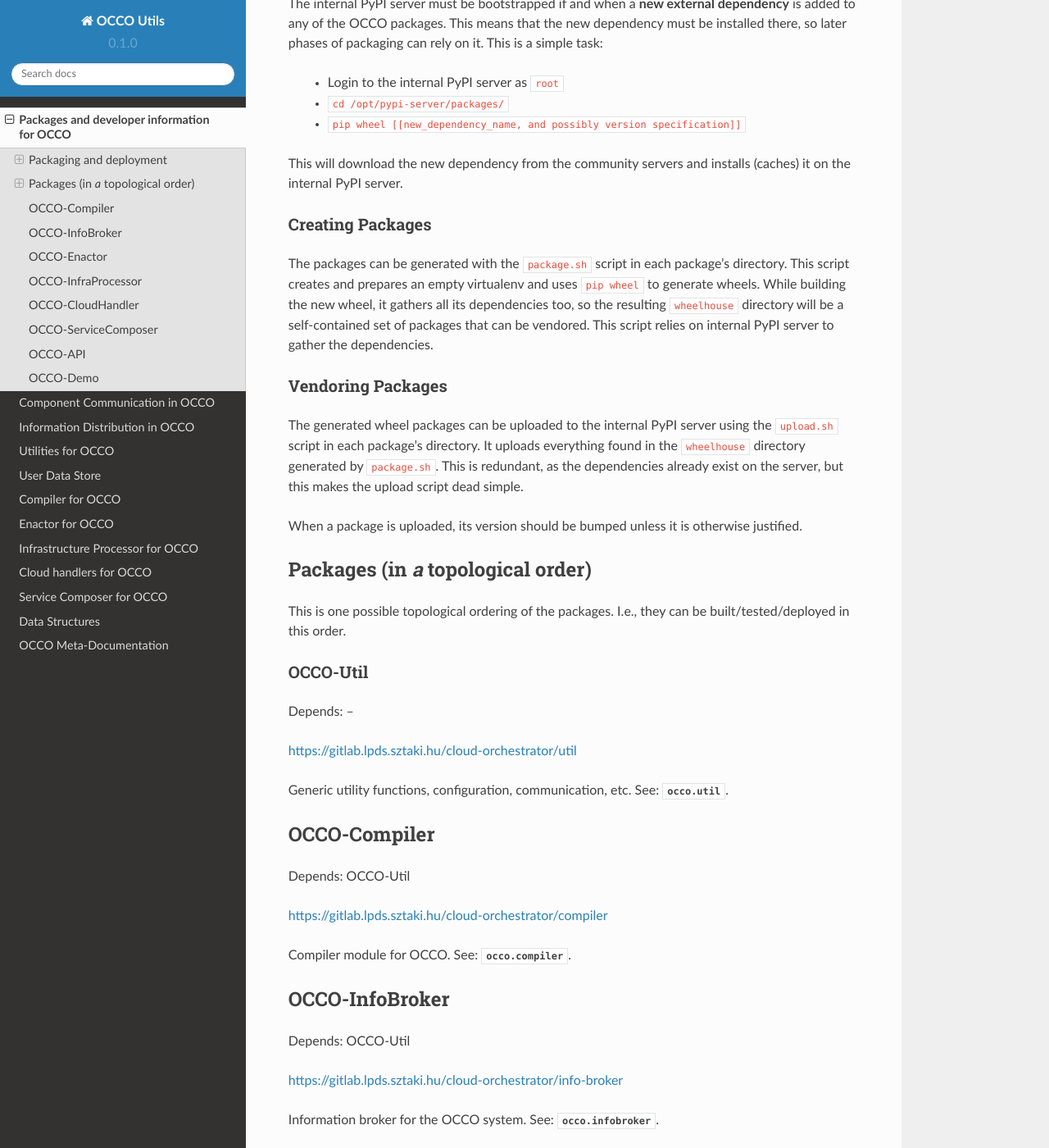
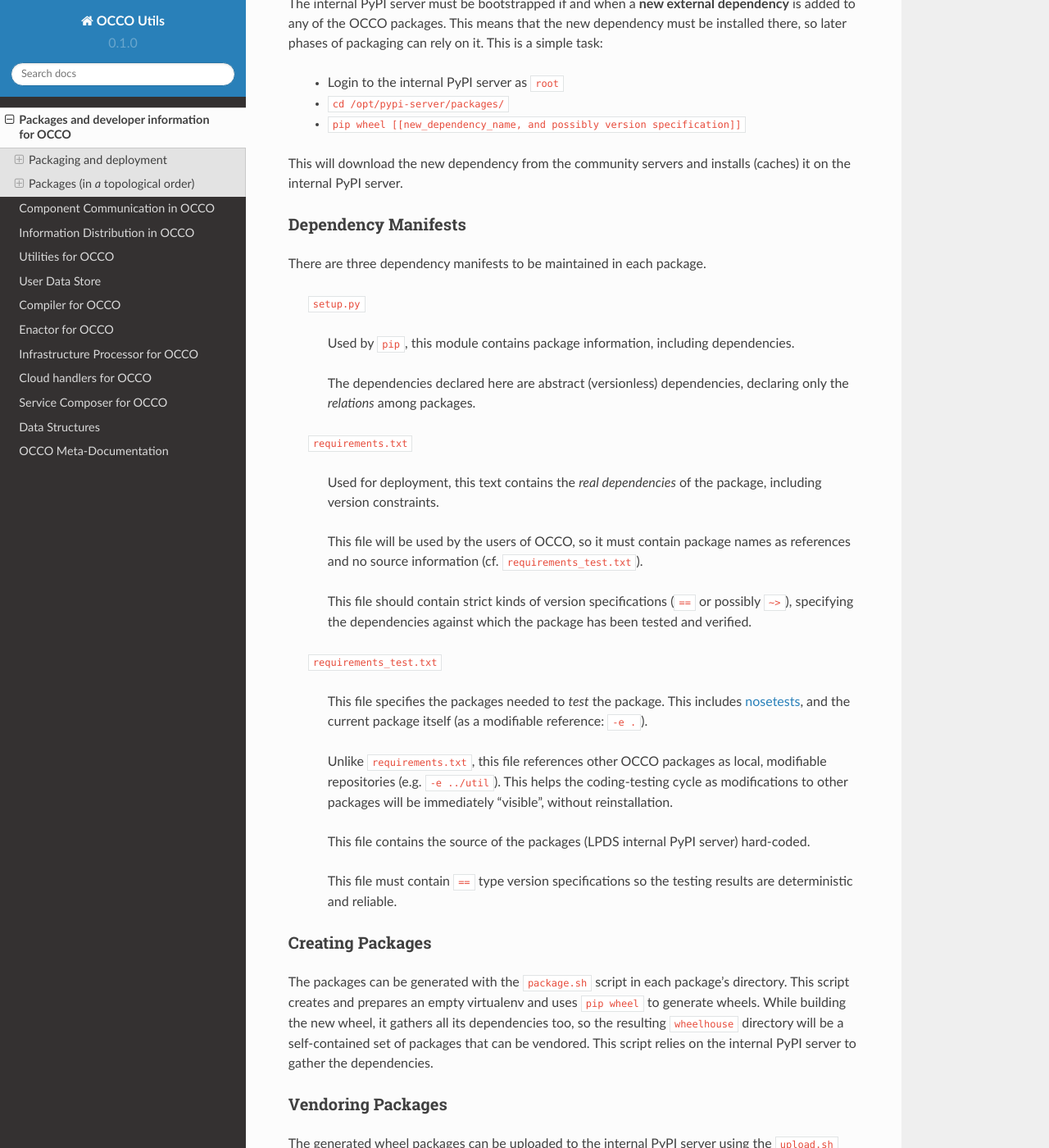
Before and after one commit to occopus/docs, a Sphinx documentation site: the page built from sphinx/source/packages.rst, in a window 1280 px wide and 1400 px high, scrolled down 636 px. Shown: the whole window at 82% size. Built offline with Sphinx 7.4.7 and the Read the Docs theme 2.0.0, drawn with Linux system fonts in a browser that asks for light colours; formulas are drawn with MathJax 3; some of the changed text lies outside the part shown.

Commit message:
Document requirements*

```diff
--- a/sphinx/source/packages.rst
+++ b/sphinx/source/packages.rst
@@ -45,6 +45,51 @@ it. This is a simple task:
 This will download the new dependency from the community servers and installs
 (caches) it on the internal PyPI server.
 
+Dependency Manifests
+~~~~~~~~~~~~~~~~~~~~
+
+There are three dependency manifests to be maintained in each package.
+
+    ``setup.py``
+
+        Used by ``pip``, this module contains package information, including
+        dependencies.
+
+        The dependencies declared here are abstract (versionless) dependencies,
+        declaring only the *relations* among packages.
+
+    ``requirements.txt``
+
+        Used for deployment, this text contains the *real dependencies* of the
+        package, including version constraints.
+
+        This file will be used by the users of OCCO, so it must contain package
+        names as references and no source information (cf.
+        ``requirements_test.txt``).
+
+        This file should contain strict kinds of version specifications (``==``
+        or possibly ``~>``), specifying the dependencies against which the
+        package has been tested and verified.
+
+    ``requirements_test.txt``
+
+        This file specifies the packages needed to *test* the package. This includes
+        nosetests_, and the current package itself (as a modifiable reference:
+        ``-e .``).
+
+        Unlike ``requirements.txt``, this file references other OCCO packages
+        as local, modifiable repositories (e.g. ``-e ../util``). This helps the
+        coding-testing cycle as modifications to other packages will be
+        immediately "visible", without reinstallation.
+
+        This file contains the source of the packages (LPDS internal PyPI
+        server) hard-coded.
+
+        This file must contain ``==`` type version specifications so the
+        testing results are deterministic and reliable.
+
+.. _nosetests: https://nose.readthedocs.org
+
 Creating Packages
 ~~~~~~~~~~~~~~~~~
 
@@ -53,7 +98,7 @@ directory. This script creates and prepares an empty virtualenv and uses ``pip
 wheel`` to generate wheels. While building the new wheel, it gathers all its
 dependencies too, so the resulting ``wheelhouse`` directory will be a
 self-contained set of packages that can be vendored. This script relies on
-internal PyPI server to gather the dependencies.
+the internal PyPI server to gather the dependencies.
 
 Vendoring Packages
 ~~~~~~~~~~~~~~~~~~
@@ -70,8 +115,11 @@ justified.
 Packages (in *a* topological order)
 -----------------------------------
 
-This is one possible topological ordering of the packages. I.e., they can be
+This is one possible topological ordering of the packages; i.e., they can be
 built/tested/deployed in this order.
+
+Only interdependencies are annotated here, dependencies on external packages
+are omitted.
 
 OCCO-Util
 ~~~~~~~~~
@@ -83,7 +131,7 @@ https://gitlab.lpds.sztaki.hu/cloud-orchestrator/util
 Generic utility functions, configuration, communication, etc. See: :mod:`occo.util`.
 
 OCCO-Compiler
--------------
+~~~~~~~~~~~~~
 
 Depends: OCCO-Util
 
@@ -92,7 +140,7 @@ https://gitlab.lpds.sztaki.hu/cloud-orchestrator/compiler
 Compiler module for OCCO. See: :mod:`occo.compiler`.
 
 OCCO-InfoBroker
----------------
+~~~~~~~~~~~~~~~
 
 Depends: OCCO-Util
 
@@ -101,7 +149,7 @@ https://gitlab.lpds.sztaki.hu/cloud-orchestrator/info-broker
 Information broker for the OCCO system. See: :mod:`occo.infobroker`.
 
 OCCO-Enactor
-------------
+~~~~~~~~~~~~
 
 Depends: OCCO-Util, OCCO-Compiler, OCCO-InfoBroker
 
@@ -111,7 +159,7 @@ Active component of the OCCO infrastructure maintenance system.
 See: :mod:`occo.enactor`.
 
 OCCO-InfraProcessor
--------------------
+~~~~~~~~~~~~~~~~~~~
 
 Depends: OCCO-Util, OCCO-InfoBroker
 
@@ -121,7 +169,7 @@ Central processor and synchronizer of the OCCO system. See:
 :mod:`occo.infraprocessor`.
 
 OCCO-CloudHandler
------------------
+~~~~~~~~~~~~~~~~~
 
 Depends: OCCO-Util, OCCO-InfoBroker
 
@@ -133,7 +181,7 @@ testing, and an EC2 ``boto`` cloud handler backend. See
 :mod:`occo.cloudhandler`.
 
 OCCO-ServiceComposer
---------------------
+~~~~~~~~~~~~~~~~~~~~
 
 *Under preliminary development; not integrated with other components yet.*
 
@@ -145,7 +193,7 @@ Responsible for provisioning, setting up, configuring, etc. the nodes instantiat
 by the cloud handler.
 
 OCCO-API
---------
+~~~~~~~~
 
 *Under preliminary development; not integrated with other components yet.*
 
@@ -159,9 +207,9 @@ top-level package of the OCCO system upon which use-cases, user interfaces
 can be built.
 
 OCCO-Demo
----------
+~~~~~~~~~
 
-Depends: all OCCO pacakges
+Depends: all OCCO packages
 
 https://gitlab.lpds.sztaki.hu/cloud-orchestrator/demo
 
```
